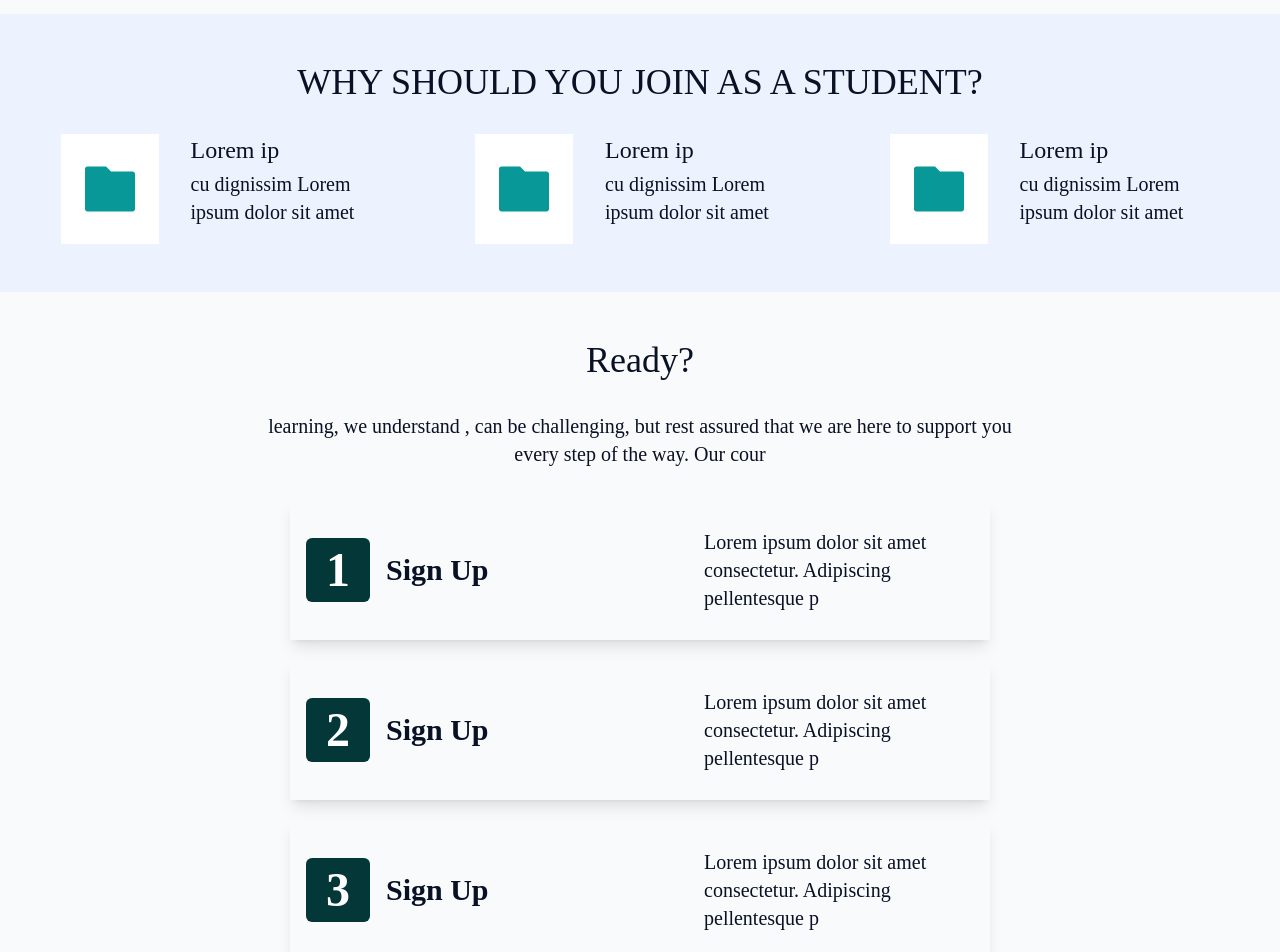
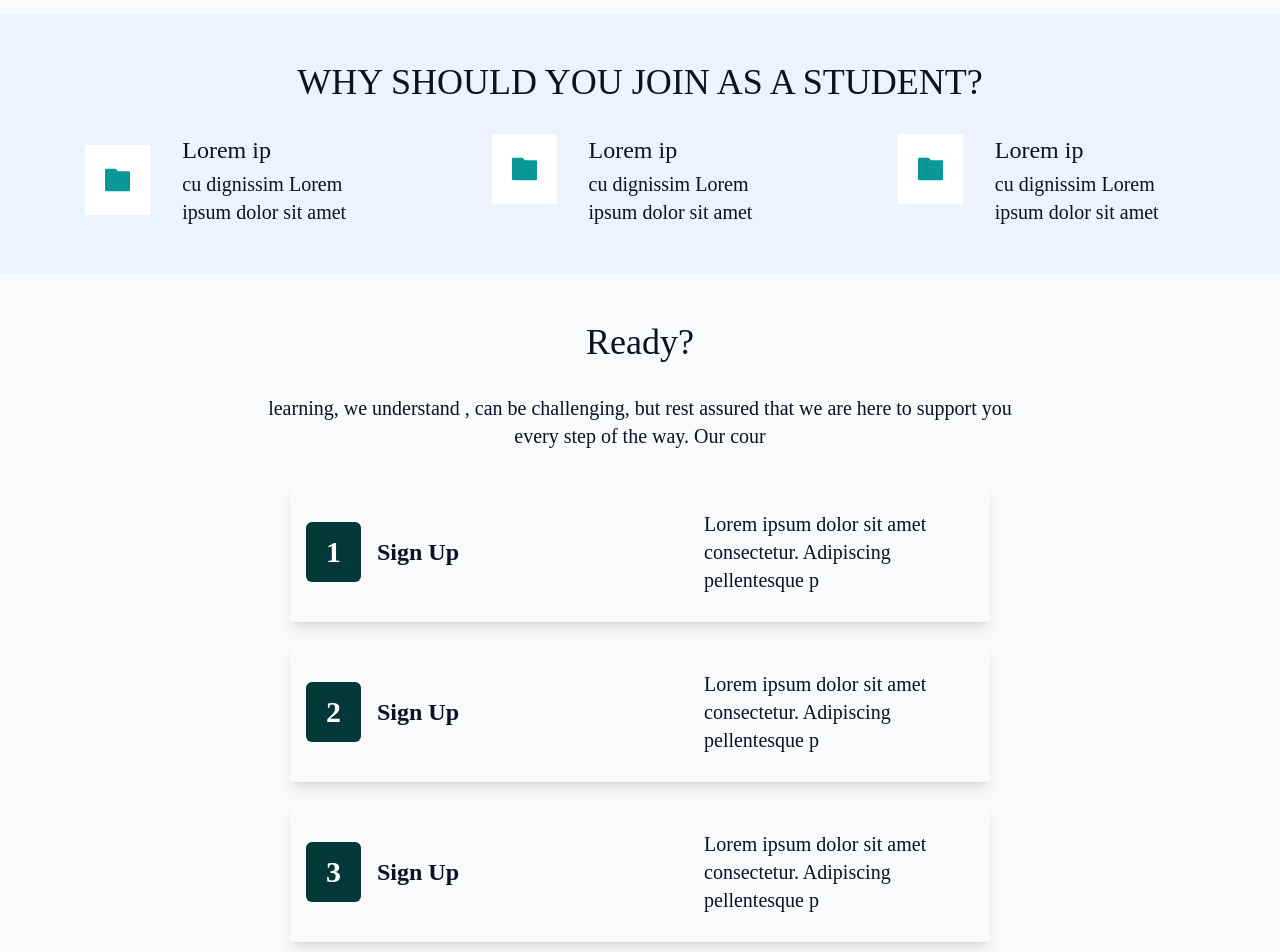
Before and after one commit to Balsuni/bals-university, a Next.js app: page /students in a window 1280 px wide. Shown: the part 920-1872 px from the top of the page. Built offline with nearby package versions, Linux system fonts and the light colour scheme.

Commit message:
feat: made changes

```diff
--- a/src/pages/affiliate.tsx
+++ b/src/pages/affiliate.tsx
@@ -196,14 +196,14 @@ const affiliate = () => {
                   key={step.id}
                 >
                   <div className="flex flex-row gap-4 items-center ">
-                    <h1 className="rounded-md px-5 py-2 text-5xl font-bold text-white bg-cyan1-900 ">
+                    <h1 className="rounded-md px-5 py-3 text-3xl font-bold text-white bg-cyan1-900 ">
                       {step.id}
                     </h1>
-                    <h1 className="text-darkblue-900 font-bold text-3xl ">
+                    <h1 className="text-darkblue-900 font-bold text-2xl ">
                       {step.title}
                     </h1>
                   </div>
-                  <h2 className=" text-darkblue-900 font-normal text-xl w-[270px]">
+                  <h2 className=" text-darkblue-900 font-normal text-lg md:text-xl text-center md:text-start  w-[270px]">
                     {step.content}
                   </h2>
                 </div>
@@ -257,10 +257,10 @@ const affiliate = () => {
       </main>
 
       <section className="pl-2 pr-2 text-center bg-darkblue-50 pt-12 pb-16 flex flex-col items-center justify-center ">
-        <h1 className="text-3xl  sm:text-4xl font-medium text-darkblue-900 mb-4">
+        <h1 className="text-xl sm:text-2xl md:text-3xl lg:text-4xl font-medium text-darkblue-900 mb-4">
           50% Bonus available for a limited time
         </h1>
-        <h2 className=" text-xl sm:text-2xl text-center font-normal text-darkblue-900 mb-6 ">
+        <h2 className="text-xl md:text-2xl text-center font-normal text-darkblue-900 mb-6 ">
           Comprehensive Learning at your Fingertips
         </h2>
         <button className="flex font-normal text-lg items-center px-6 py-4 h-12 rounded-md bg-darkblue-500 text-gray-50 ">
--- a/src/pages/courses/[coursedetails].tsx
+++ b/src/pages/courses/[coursedetails].tsx
@@ -35,7 +35,7 @@ const WeeklyOutline = (props: Props) => {
       </h2>
       <h1
         onClick={toggleOpen}
-        className="px-0 sm:px-5 lg:px-10  text-gray-900 font-normal text-2xl mb-5 flex flex-row items-center justify-between "
+        className="px-0 sm:px-5 lg:px-10  text-gray-900 font-normal text-xl sm:text-2xl mb-5 flex flex-row items-center justify-between "
       >
         {props.topic}
         {isOpen ? (
@@ -218,7 +218,7 @@ const CourseDetails = () => {
           })}
         </section>
 
-        <div className="py-14 flex flex-row gap-10 sm:gap-24 lg:gap-24 px-0 sm:px-5  lg:px-10 text-darkblue-500 font-bold text-2xl uppercase ">
+        <div className="py-14 flex flex-row gap-10 sm:gap-24 lg:gap-24 px-0 sm:px-5  lg:px-10 text-darkblue-500 font-bold text-lg sm:text-xl lg:text-2xl uppercase ">
           <h1>reviews</h1>
           <h1>faqs</h1>
         </div>
--- a/src/pages/students.tsx
+++ b/src/pages/students.tsx
@@ -56,7 +56,7 @@ const Students = () => {
               </div>
             </div>
             <div className="flex w-full flex-col md:flex-col items-center md:items-start justify-between gap-8 sm:gap-10">
-              <h1 className="px-1 sm:px-10 md:px-0 text-center md:text-start text-2xl sm:text-4xl font-medium text-gray-50">
+              <h1 className="px-8 sm:px-10 md:px-0 text-start text-2xl sm:text-4xl font-medium text-gray-50">
                 An Engaging learning Experience to fit your needs
               </h1>
 
@@ -100,11 +100,12 @@ const Students = () => {
             Why should you join as a student?
           </h1>
           <div className="flex flex-col lg:flex-row items-center justify-evenly gap-10">
-            <div className="flex flex-row gap-8">
+            <div className="flex flex-row gap-8 items-center ">
               <img
-                className="py-8 px-6 bg-white"
+                className="py-3 px-5 bg-white h-[70px]  "
                 src="/assets/baal-mail-logo.svg"
                 alt="folder"
+                width={65}
               />
               <div className="flex flex-col gap-1 w-[200px] text-darkblue-900">
                 <p className="text-2xl font-medium">Lorem ip</p>
@@ -115,9 +116,10 @@ const Students = () => {
             </div>
             <div className="flex flex-row gap-8">
               <img
-                className="py-8 px-6 bg-white"
+                className="py-3 px-5 bg-white h-[70px]  "
                 src="/assets/baal-mail-logo.svg"
                 alt="folder"
+                width={65}
               />
               <div className="flex flex-col gap-1 w-[200px] text-darkblue-900">
                 <p className="text-2xl font-medium">Lorem ip</p>
@@ -128,9 +130,10 @@ const Students = () => {
             </div>{" "}
             <div className="flex flex-row gap-8">
               <img
-                className="py-8 px-6 bg-white"
+                className="py-3 px-5 bg-white h-[70px]  "
                 src="/assets/baal-mail-logo.svg"
                 alt="folder"
+                width={65}
               />
               <div className="flex flex-col gap-1 w-[200px] text-darkblue-900">
                 <p className="text-2xl font-medium">Lorem ip</p>
@@ -154,14 +157,14 @@ const Students = () => {
           <div className="flex flex-col gap-5">
             <div className="flex flex-col md:flex-row items-center justify-between w-[300px] md:w-[700px] m-auto gap-8 shadow-lg py-7 px-4  ">
               <div className="flex flex-row gap-4 items-center ">
-                <h1 className="rounded-md px-5 py-2 text-5xl font-bold text-white bg-cyan1-900 ">
+                <h1 className="rounded-md px-5 py-3 text-3xl font-bold text-white bg-cyan1-900 ">
                   1
                 </h1>
-                <h1 className="text-darkblue-900 font-bold text-3xl ">
+                <h1 className="text-darkblue-900 font-bold text-2xl ">
                   Sign Up
                 </h1>
               </div>
-              <h2 className=" text-darkblue-900 font-normal text-xl w-[270px]">
+              <h2 className=" text-darkblue-900 font-normal text-lg md:text-xl text-center md:text-start  w-[270px]">
                 Lorem ipsum dolor sit amet consectetur. Adipiscing pellentesque
                 p
               </h2>
@@ -169,14 +172,14 @@ const Students = () => {
 
             <div className="flex flex-col md:flex-row items-center justify-between w-[300px] md:w-[700px] m-auto gap-8 shadow-lg py-7 px-4  ">
               <div className="flex flex-row gap-4 items-center ">
-                <h1 className="rounded-md px-5 py-2 text-5xl font-bold text-white bg-cyan1-900 ">
+                <h1 className="rounded-md px-5 py-3 text-3xl font-bold text-white bg-cyan1-900 ">
                   2
                 </h1>
-                <h1 className="text-darkblue-900 font-bold text-3xl ">
+                <h1 className="text-darkblue-900 font-bold text-2xl ">
                   Sign Up
                 </h1>
               </div>
-              <h2 className=" text-darkblue-900 font-normal text-xl w-[270px]">
+              <h2 className=" text-darkblue-900 font-normal text-lg md:text-xl text-center md:text-start  w-[270px]">
                 Lorem ipsum dolor sit amet consectetur. Adipiscing pellentesque
                 p
               </h2>
@@ -184,14 +187,14 @@ const Students = () => {
 
             <div className="flex flex-col md:flex-row items-center justify-between w-[300px] md:w-[700px] m-auto gap-8 shadow-lg py-7 px-4  ">
               <div className="flex flex-row gap-4 items-center ">
-                <h1 className="rounded-md px-5 py-2 text-5xl font-bold text-white bg-cyan1-900 ">
+                <h1 className="rounded-md px-5 py-3 text-3xl font-bold text-white bg-cyan1-900 ">
                   3
                 </h1>
-                <h1 className="text-darkblue-900 font-bold text-3xl ">
+                <h1 className="text-darkblue-900 font-bold text-2xl ">
                   Sign Up
                 </h1>
               </div>
-              <h2 className=" text-darkblue-900 font-normal text-xl w-[270px]">
+              <h2 className=" text-darkblue-900 font-normal text-lg md:text-xl text-center md:text-start  w-[270px]">
                 Lorem ipsum dolor sit amet consectetur. Adipiscing pellentesque
                 p
               </h2>
@@ -199,14 +202,14 @@ const Students = () => {
 
             <div className="flex flex-col md:flex-row items-center justify-between w-[300px] md:w-[700px] m-auto gap-8 shadow-lg py-7 px-4  ">
               <div className="flex flex-row gap-4 items-center ">
-                <h1 className="rounded-md px-5 py-2 text-5xl font-bold text-white bg-cyan1-900 ">
+                <h1 className="rounded-md px-5 py-3 text-3xl font-bold text-white bg-cyan1-900 ">
                   4
                 </h1>
-                <h1 className="text-darkblue-900 font-bold text-3xl ">
+                <h1 className="text-darkblue-900 font-bold text-2xl ">
                   Sign Up
                 </h1>
               </div>
-              <h2 className=" text-darkblue-900 font-normal text-xl w-[270px]">
+              <h2 className=" text-darkblue-900 font-normal text-lg md:text-xl text-center md:text-start  w-[270px]">
                 Lorem ipsum dolor sit amet consectetur. Adipiscing pellentesque
                 p
               </h2>
```
Also changed, not shown: src/components/landing-page/animateText.tsx (+41 -31 lines).
